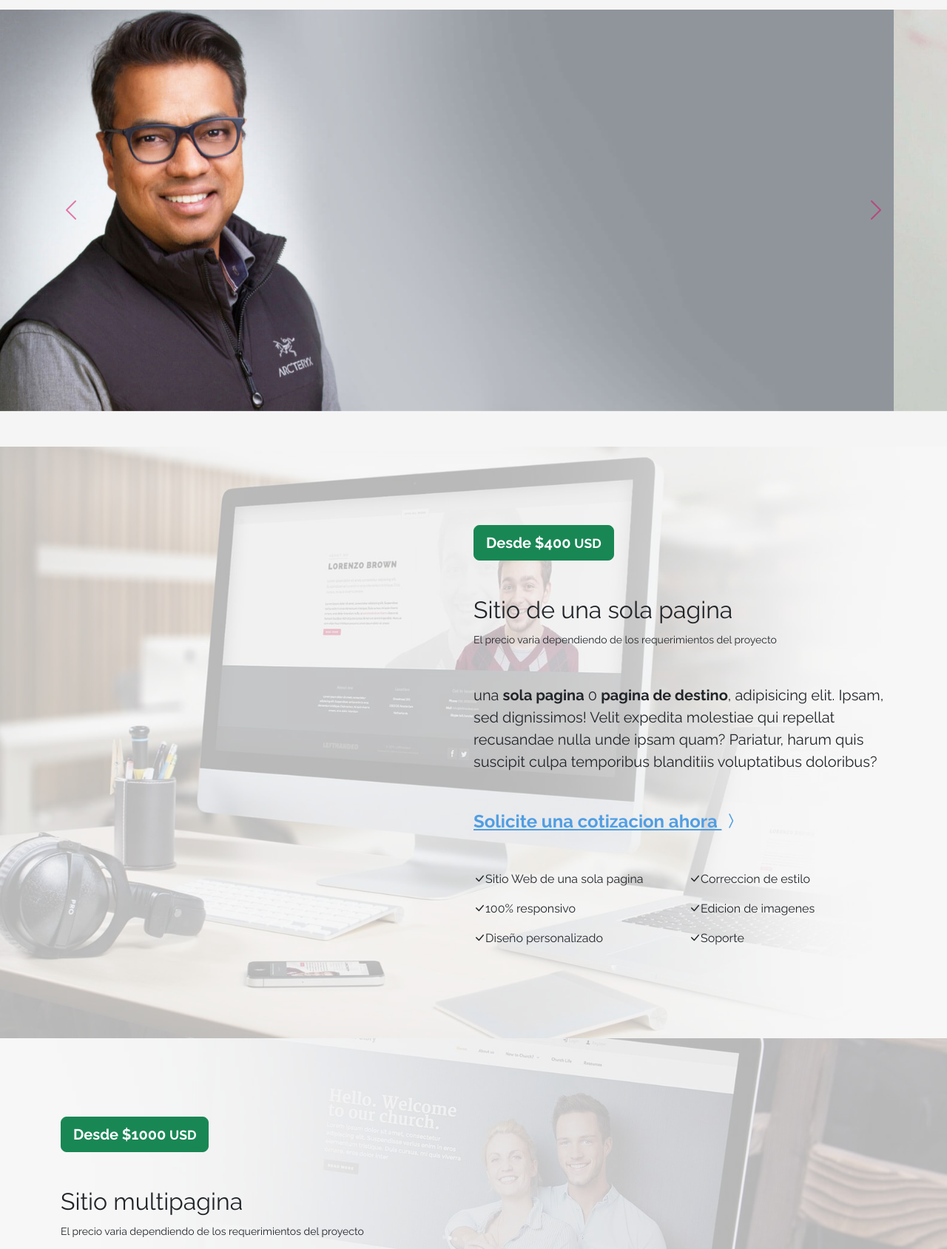
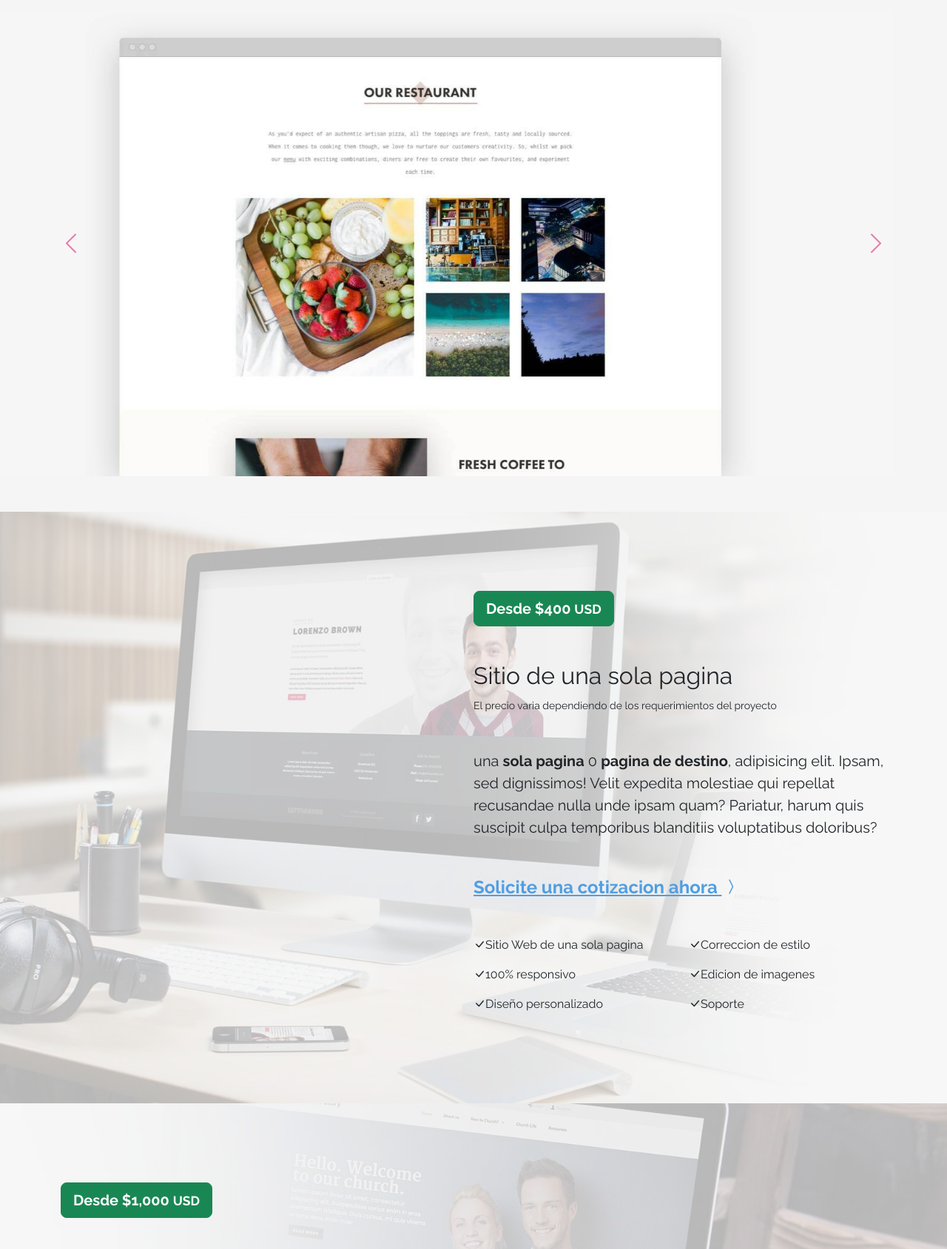
Before and after one commit to DanielHenao1/PreEntrega3-Henao, a website: page pages/sitios.html in a window 1280 px wide. Shown: the part 211-1900 px from the top of the page at 74% size. Drawn offline with nearby package versions, Linux system fonts and the light colour scheme; files that its build step writes are made by us from their sources.

Commit message:
Realizo correccion vercion movil hero image

```diff
--- a/pages/sitios.html
+++ b/pages/sitios.html
@@ -110,35 +110,35 @@
           <div class="carousel-inner">
             <div class="carousel-item active">
               <img
-                src="../img/clients-1.jpg"
+                src="../img/work-slide-1.jpg"
                 class="d-block w-100"
                 alt="Trabajo 1"
               />
             </div>
             <div class="carousel-item">
               <img
-                src="../img/clients-8.jpg"
+                src="../img/work-slide-2.jpg"
                 class="d-block w-100"
                 alt="Trabajo 2"
               />
             </div>
             <div class="carousel-item">
               <img
-                src="../img/clients-1.jpg"
+                src="../img/work-slide-3.jpg"
                 class="d-block w-100"
                 alt="Trabajo 3"
               />
             </div>
             <div class="carousel-item">
               <img
-                src="../img/clients-8.jpg"
+                src="../img/work-slide-4.jpg"
                 class="d-block w-100"
                 alt="Trabajo 4"
               />
             </div>
             <div class="carousel-item">
               <img
-                src="../img/clients-1.jpg"
+                src="../img/work-slide-5.png"
                 class="d-block w-100"
                 alt="Trabajo 5"
               />
@@ -221,7 +221,7 @@
               <a
                 class="btn btn-success btn-lg text-white mb-5"
                 href="contacto.html"
-                ><b>Desde $1000 <small>USD</small></b></a
+                ><b>Desde $1,000 <small>USD</small></b></a
               >
               <h2>Sitio multipagina</h2>
               <small
--- a/scss/_sitios.scss
+++ b/scss/_sitios.scss
@@ -18,6 +18,7 @@
   background-image: var(--bg-image);
   background-repeat: no-repeat;
   background-size: cover;
+  background-position: center;
 }
 
 .bg-alpha-color {
```
Also changed, not shown: css/styles.css, 1 other file.
